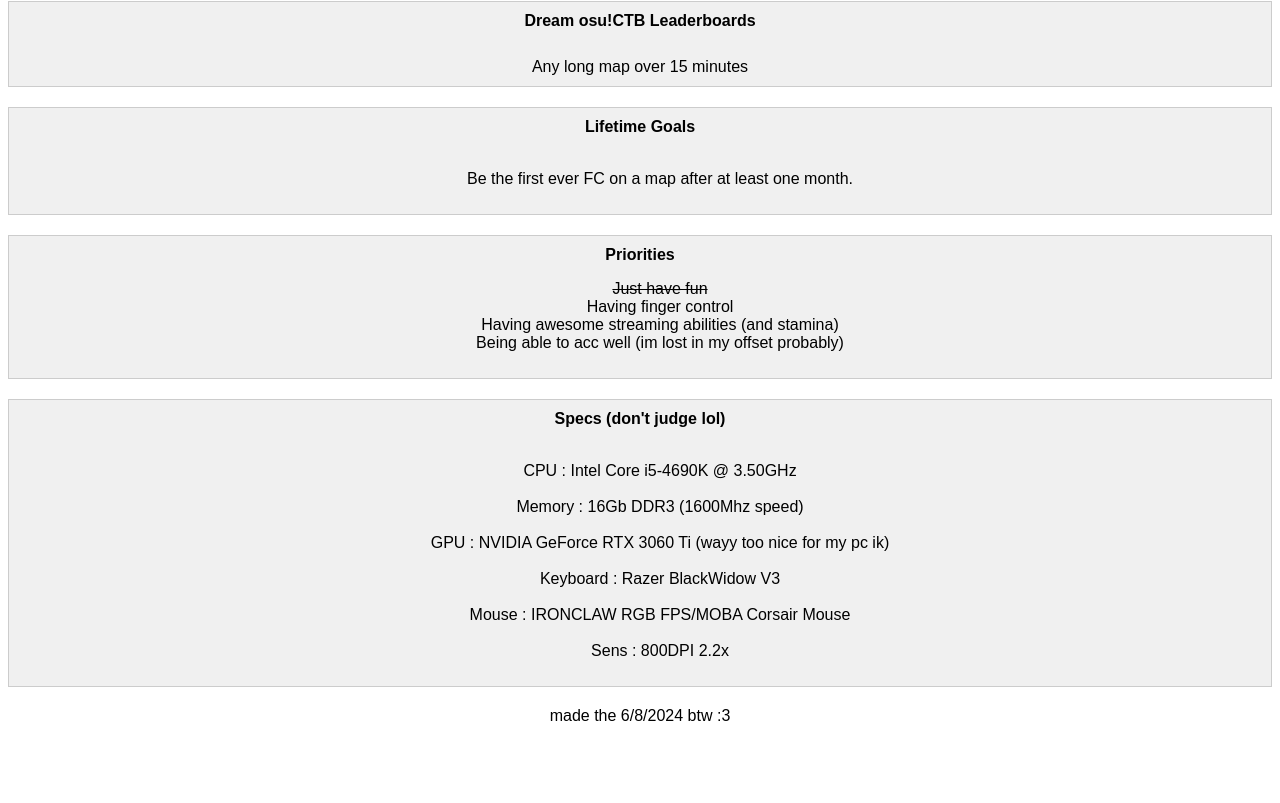
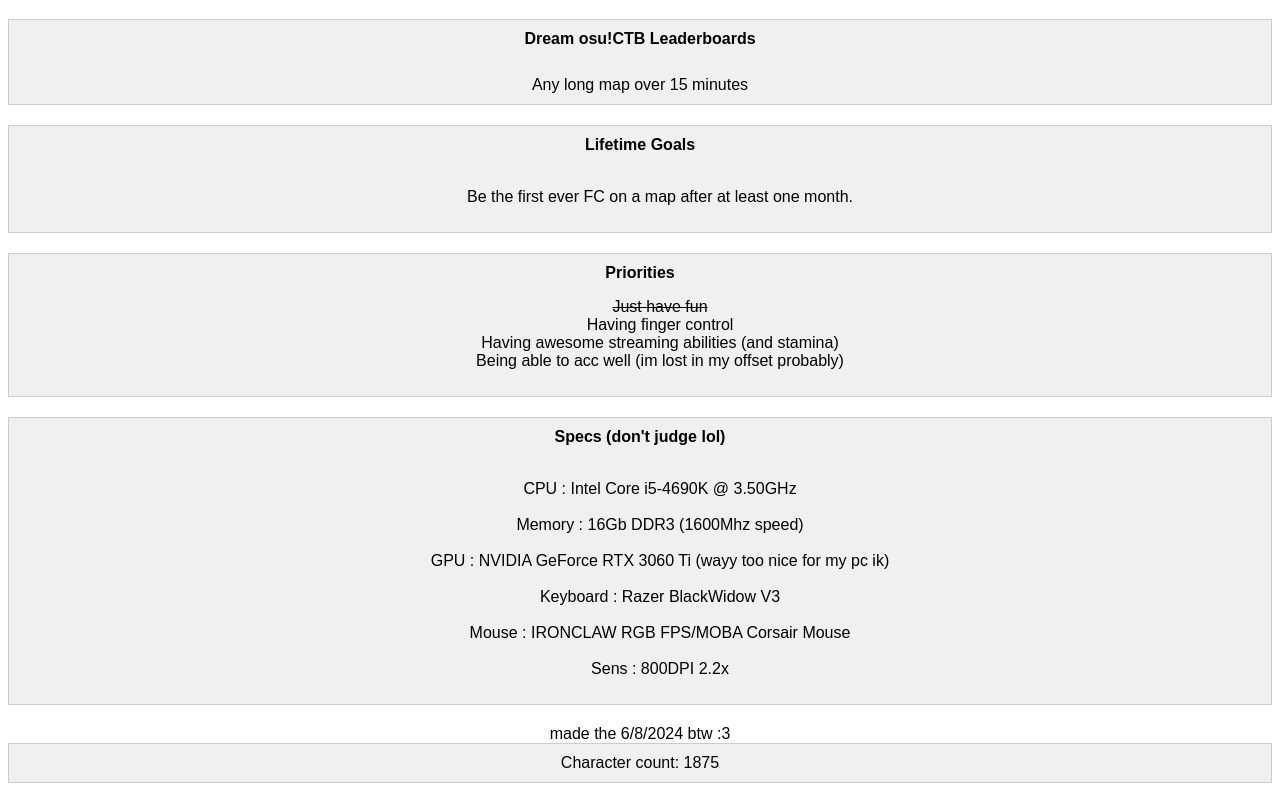
Before and after one commit to PatateSous/NatsukisOsuTracker, a plain HTML site: page index.html in a window 1280 px wide. Shown: the part 1685-2488 px from the top of the page. Before the commit the page ends 2418 px from the top, so only its background shows below. Drawn offline with Linux system fonts and the light colour scheme.

Commit message:
V0.0.9
Meow

```diff
--- a/index.html
+++ b/index.html
@@ -1,5 +1,4 @@
 <!DOCTYPE html>
-</html><!DOCTYPE html>
 <html lang="en">
 <head>
     <meta charset="UTF-8">
@@ -30,19 +29,15 @@
         .strike {
             text-decoration: line-through;
         }
-
         .combo {
             color: #0000FF; /* blue */
         }
-
         .mods {
-            color: #008000; /* pink */
+            color: #008000; /* green */
         }
-
         .pp {
             color: #000000; /* black */
         }
-
         .miss {
             color: #FF0000; /* red */
         }
@@ -103,12 +98,13 @@
         <div class="box-title">Dream osu!STD FC's</div>
         <ul>
             <br>FC <a href="https://osu.ppy.sh/beatmapsets/837869#osu/1754266" class="url">Rubik's Cube [43,252,003,274,489,856,000]</a> {Ranked}
+        </ul>
     </div>
 
     <div class="box">
         <div class="box-title">Dream osu!STD Passes</div>
         <ul>
-			Pass <a href="https://osu.ppy.sh/beatmapsets/1016769#osu/2128030" class="url">Happppy song [i am a blessing to the world.]</a> {Ranked}
+            <br>Pass <a href="https://osu.ppy.sh/beatmapsets/1016769#osu/2128030" class="url">Happppy song [i am a blessing to the world.]</a> {Ranked}
         </ul>
     </div>
 
@@ -154,5 +150,26 @@
     </div>
 
     made the 6/8/2024 btw :3
+
+    <div id="character-count" class="box"></div>
+
+    <script>
+        document.addEventListener("DOMContentLoaded", () => {
+            const characterCountDiv = document.getElementById('character-count');
+
+            function countTextCharacters() {
+                const bodyText = document.body.innerText;
+                const characterCount = bodyText.length;
+                return characterCount;
+            }
+
+            function updateCharacterCount() {
+                const count = countTextCharacters();
+                characterCountDiv.textContent = `Character count: ${count}`;
+            }
+
+            updateCharacterCount();
+        });
+    </script>
 </body>
 </html>
```
Lines whose indentation alone changed are shown as unchanged.
